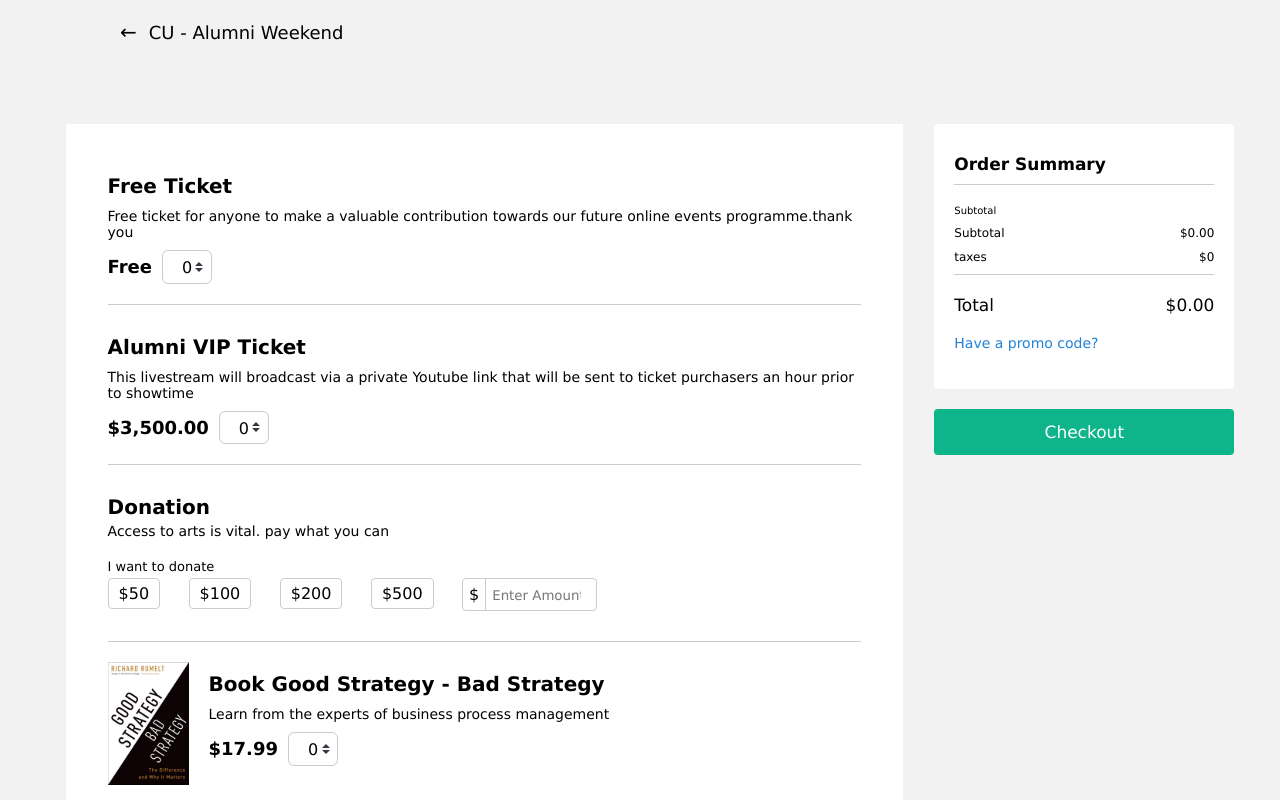
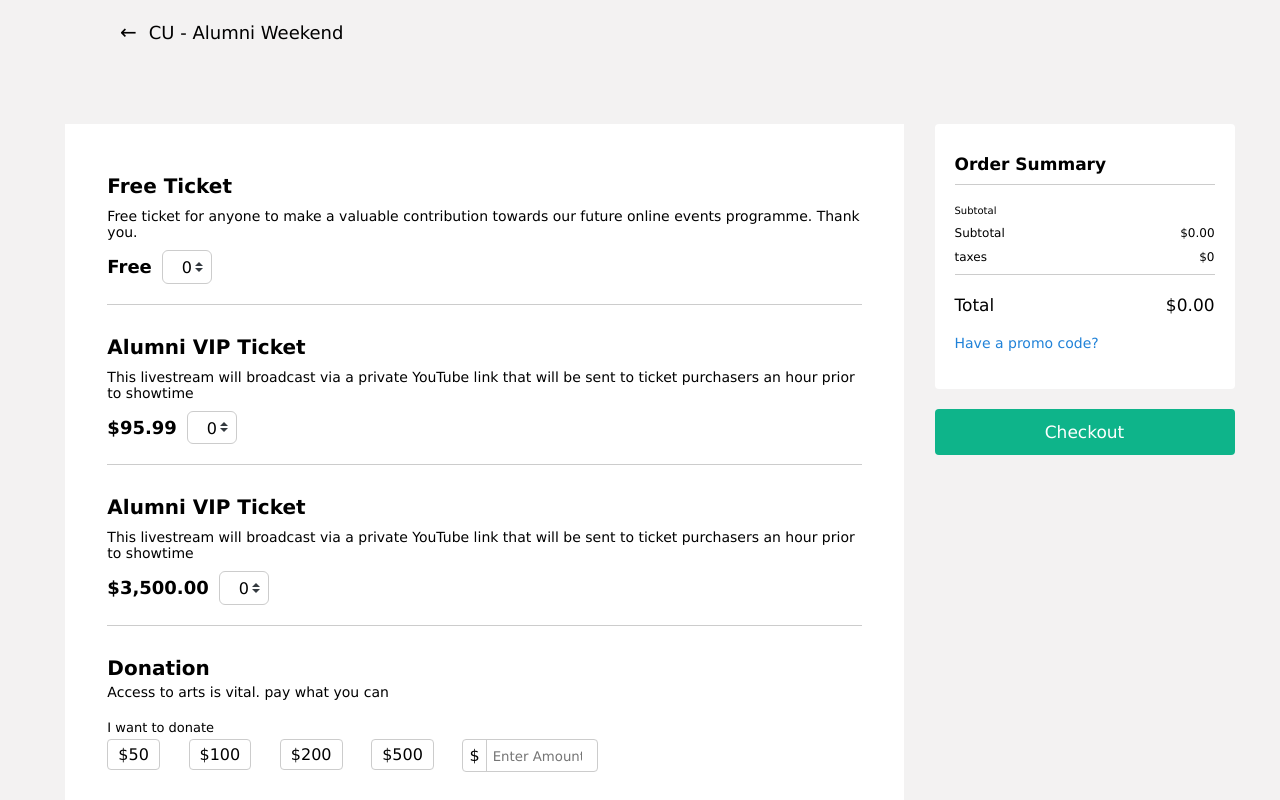
Before and after one commit to aneudya4/ticket-managment, an Angular app: page / in a window 1280 px wide. Shown: the top 800 px of the page. Built offline with nearby package versions, Linux system fonts and the light colour scheme.

Commit message:
added new ticket type

```diff
--- a/src/app/tickets-item/tickets-item.component.html
+++ b/src/app/tickets-item/tickets-item.component.html
@@ -63,11 +63,11 @@
     "
   >
     {{ ticket.ticketsAvailable }} Ticket{{ ticket.ticketsAvailable > 1 && "s" }}
-    added to cart. want to join waitlist for
+    Added to cart. Want to join the waitlist for
     {{ ticketsToOrder - ticket.ticketsAvailable }}
     <span (click)="addToWaitList()">Join Waitlist</span>
   </p>
   <p class="ticket__item-available" *ngIf="ticketWaitlisted && !ticket.url">
-    2 tickets Waitlisted. <span (click)="removeFromWaitList()">Cancel</span>
+    2 Tickets Waitlisted.. <span (click)="removeFromWaitList()">Cancel</span>
   </p>
 </div>
--- a/src/app/tickets-list/tickets-list.component.ts
+++ b/src/app/tickets-list/tickets-list.component.ts
@@ -15,7 +15,7 @@ export class TicketsListComponent implements OnInit, OnDestroy {
     {
       ticketName: 'Free Ticket',
       ticketDesc:
-        'Free ticket for anyone to make a valuable contribution towards our future online events programme.thank you',
+        'Free ticket for anyone to make a valuable contribution towards our future online events programme. Thank you.',
       ticketPrice: 0,
       ticketQuantity: 5,
       ticketsAvailable: 2,
@@ -24,7 +24,16 @@ export class TicketsListComponent implements OnInit, OnDestroy {
     {
       ticketName: 'Alumni VIP Ticket',
       ticketDesc:
-        'This livestream will broadcast via a private Youtube link that will be sent to ticket purchasers an hour prior to showtime',
+        'This livestream will broadcast via a private YouTube link that will be sent to ticket purchasers an hour prior to showtime',
+      ticketPrice: 95.99,
+      ticketQuantity: 5,
+      ticketsAvailable: 4,
+      isEvent: true,
+    },
+    {
+      ticketName: 'Alumni VIP Ticket',
+      ticketDesc:
+        'This livestream will broadcast via a private YouTube link that will be sent to ticket purchasers an hour prior to showtime',
       ticketPrice: 3500,
       ticketQuantity: 5,
       ticketsAvailable: 3,
```
Also changed, not shown: 1 other file (tests, documents, lock files or other folders).
